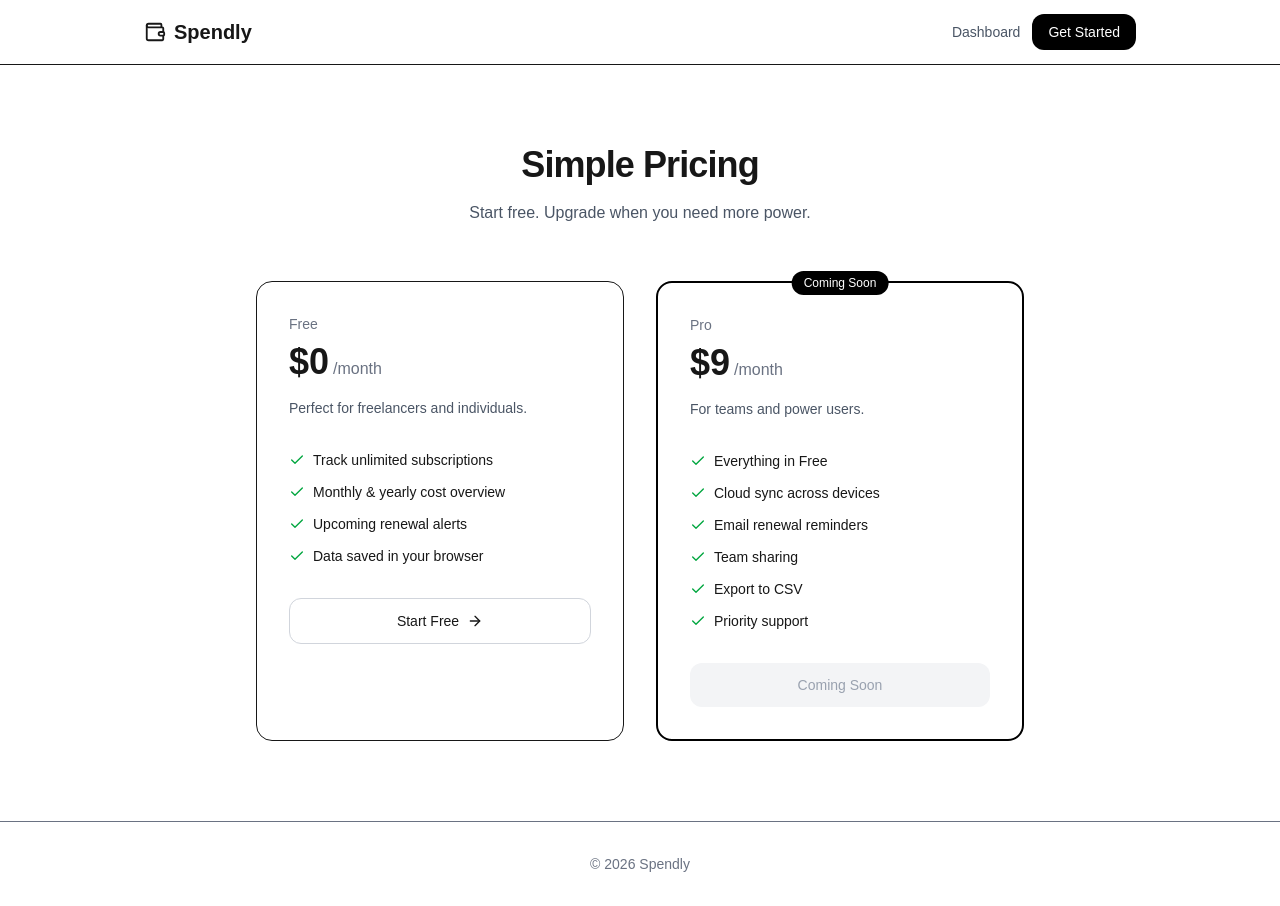
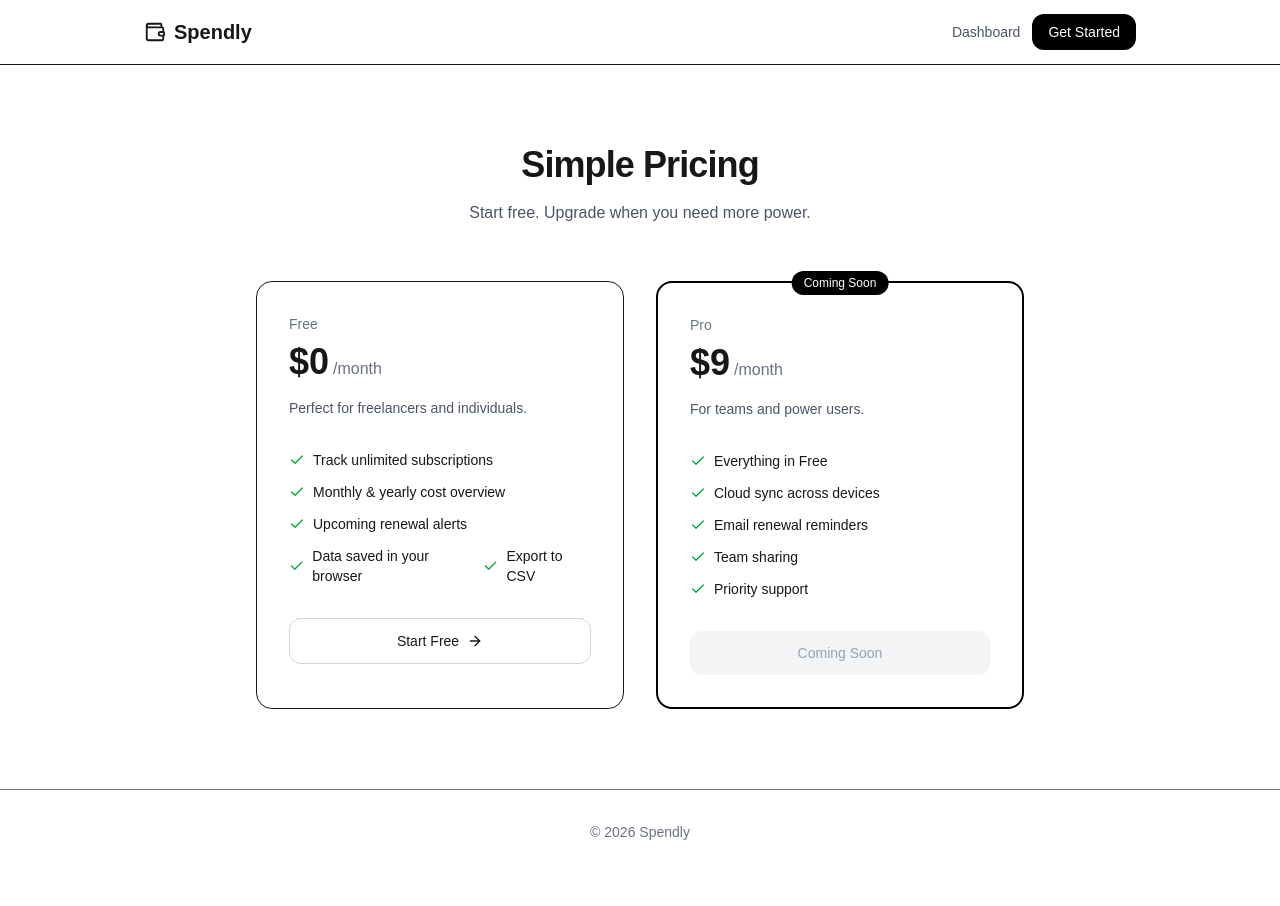
Before and after one commit to sbrstone786-cloud/spendly, a Next.js app: page /pricing in a window 1280 px wide. After the commit the page ends 874 px from the top, so only its background shows below. Built offline with nearby package versions, Linux system fonts and the light colour scheme.

Commit message:
update pricing

```diff
--- a/app/pricing/page.tsx
+++ b/app/pricing/page.tsx
@@ -61,6 +61,10 @@ export default function Pricing() {
               <li className="flex items-center gap-2 text-sm">
                 <Check size={16} className="text-green-600" />
                 Data saved in your browser
+                <li className="flex items-center gap-2 text-sm">
+                <Check size={16} className="text-green-600" />
+                Export to CSV
+              </li>
               </li>
             </ul>
 
@@ -106,10 +110,6 @@ export default function Pricing() {
               </li>
               <li className="flex items-center gap-2 text-sm">
                 <Check size={16} className="text-green-600" />
-                Export to CSV
-              </li>
-              <li className="flex items-center gap-2 text-sm">
-                <Check size={16} className="text-green-600" />
                 Priority support
               </li>
             </ul>
```
